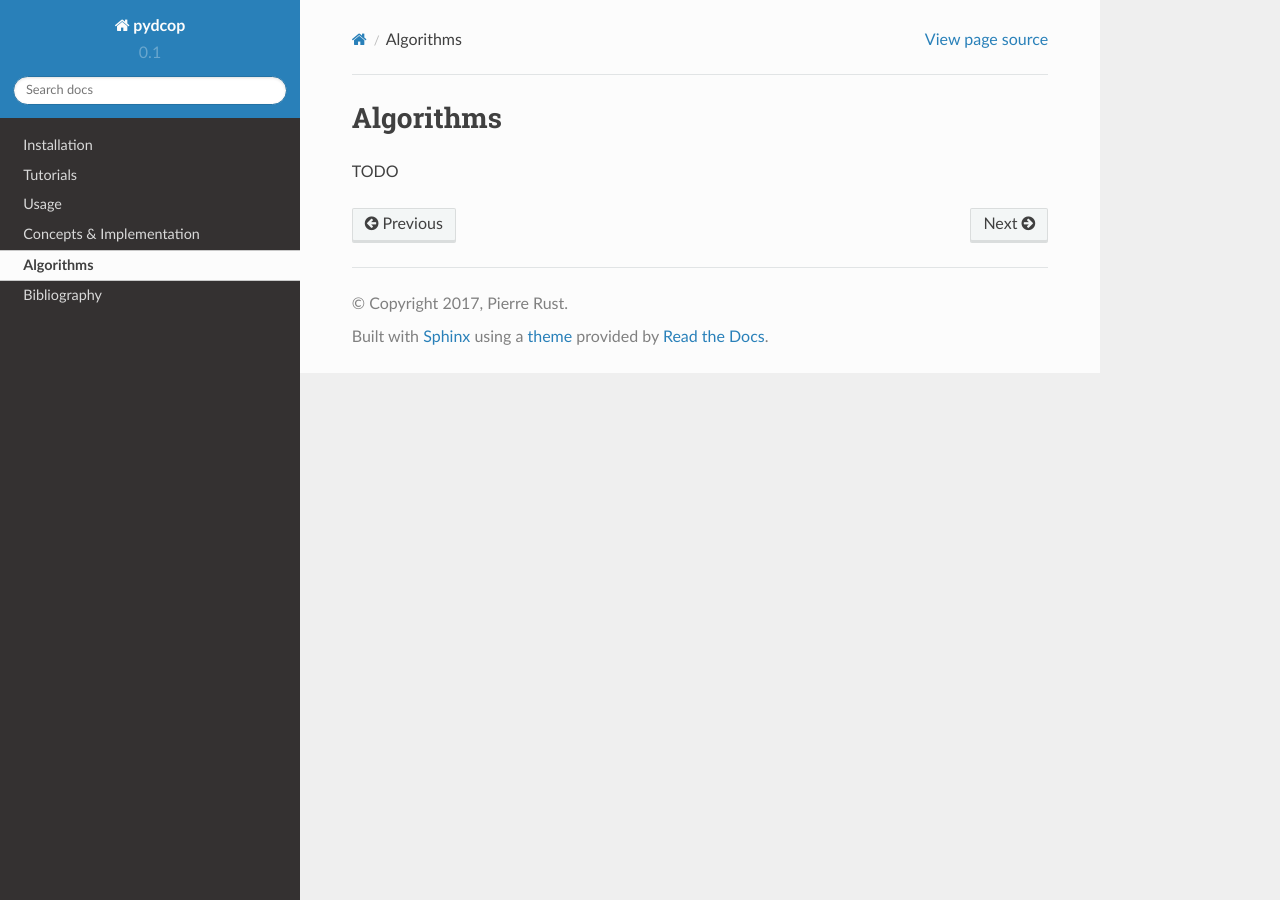
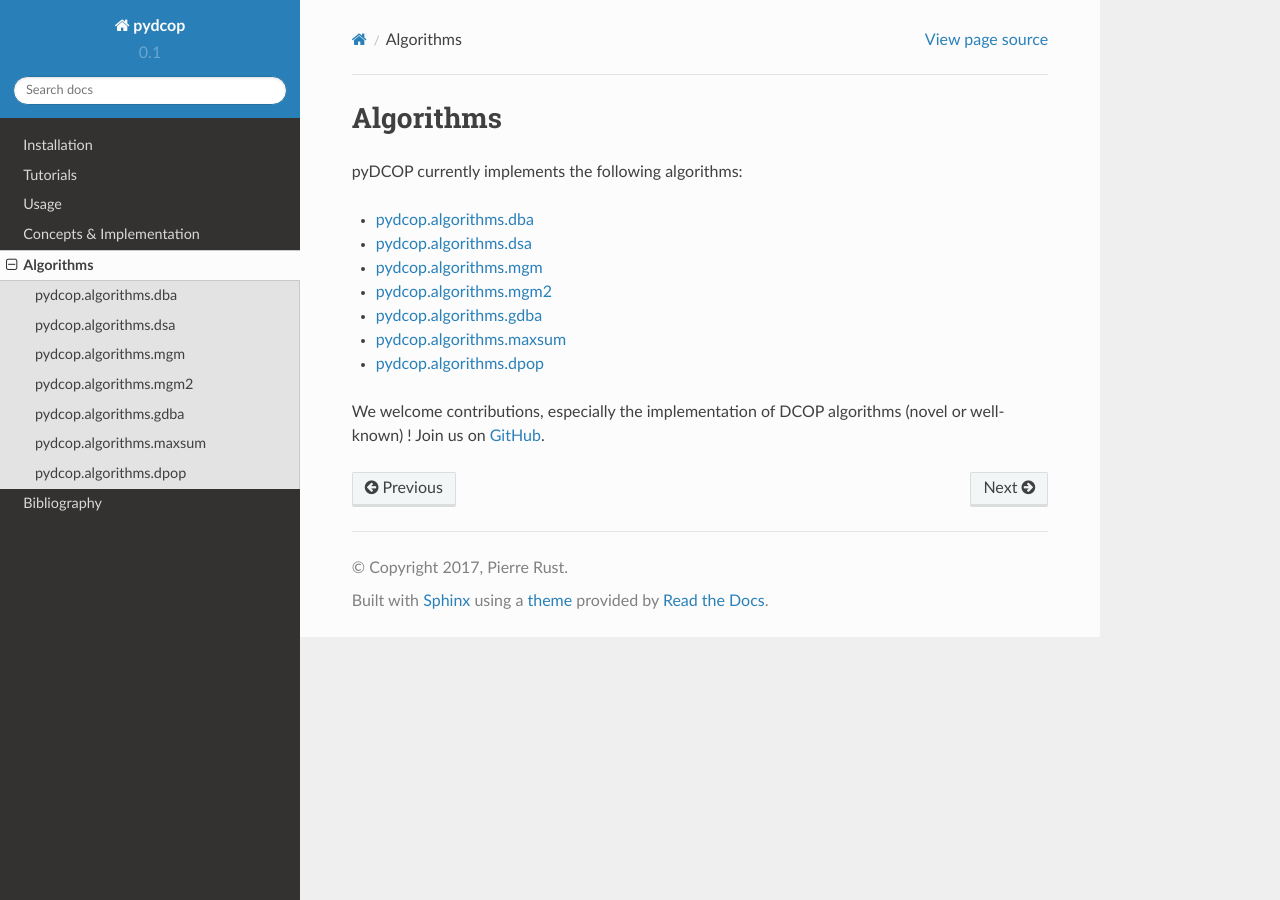
Before and after one commit to Orange-OpenSource/pyDcop, a Sphinx documentation site: the page built from docs/algorithms.rst, in a window 1280 px wide. Built offline with Sphinx 7.4.7 and the Read the Docs theme 2.0.0, drawn with Linux system fonts in a browser that asks for light colours.

Commit message:
Doc: list of algo and contrib

```diff
--- a/docs/algorithms.rst
+++ b/docs/algorithms.rst
@@ -1,4 +1,21 @@
 Algorithms
 ==========
 
-TODO
+pyDCOP currently implements the following algorithms:
+
+.. toctree::
+  :maxdepth: 1
+
+  implementation/reference/algorithms/dba
+  implementation/reference/algorithms/dsa
+  implementation/reference/algorithms/mgm
+  implementation/reference/algorithms/mgm2
+  implementation/reference/algorithms/gdba
+  implementation/reference/algorithms/maxsum
+  implementation/reference/algorithms/dpop
+
+
+We welcome contributions, especially the implementation of DCOP algorithms
+(novel or well-known) !
+Join us on
+`GitHub <https://github.com/Orange-OpenSource/pyDcop>`_.
--- a/docs/index.rst
+++ b/docs/index.rst
@@ -72,7 +72,7 @@ Documentation
 Contributing
 ------------
 
-We welcome contribution, especially the implementation of DCOP algorithms
+We welcome contributions, especially the implementation of DCOP algorithms
 (novel or well-known). Join us on
 `GitHub <https://github.com/Orange-OpenSource/pyDcop>`_.
 
```
